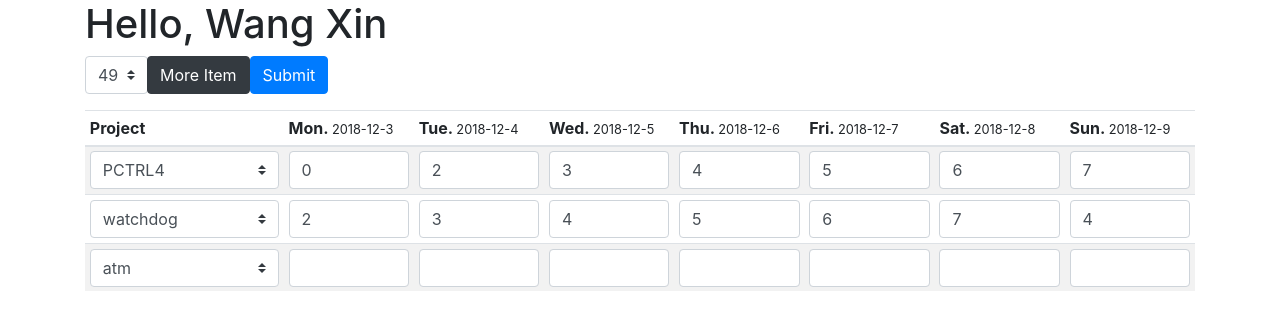
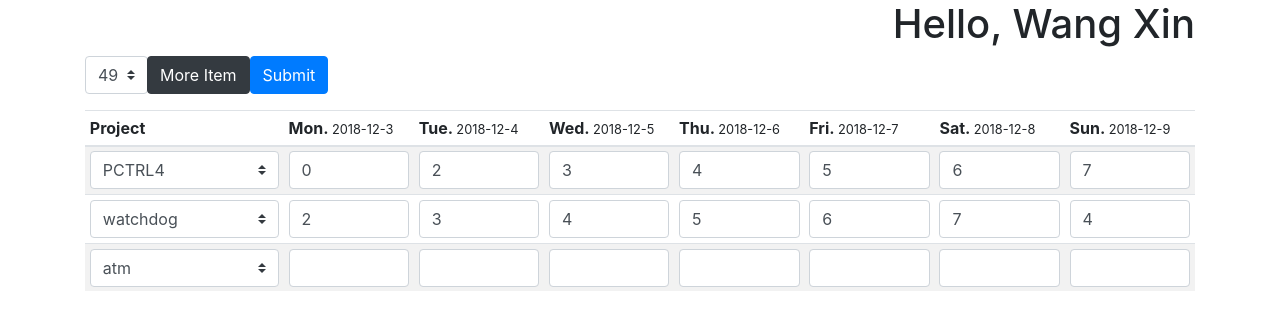
Before and after one commit to busoff/projectime, a Django app: page /projecttime/88502062 in a window 1280 px wide. Shown: the top 330 px of the page. Run offline with Django 3.2, Linux system fonts and the light colour scheme; data comes from the database, SQL or seed files in the repository; some libraries are stand-ins or nearby versions.

Commit message:
right align hello heading

```diff
--- a/hello/templates/projecttime/report_table_bs.html
+++ b/hello/templates/projecttime/report_table_bs.html
@@ -269,7 +269,7 @@
 
 <body>
     <div class="container">
-        <h1> Hello, {{ user_name }}</h1>
+        <h1 class="text-right"> Hello, {{ user_name }}</h1>
         <input type="hidden" id="user_id" value="{{user_id}}">
 
 
```
